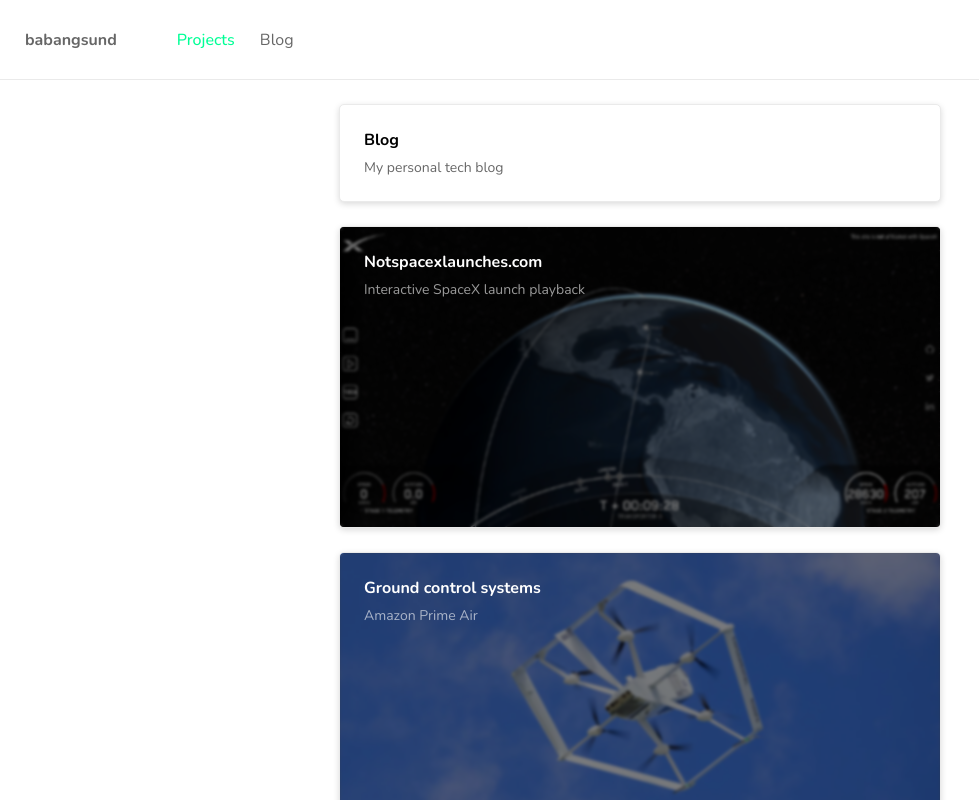
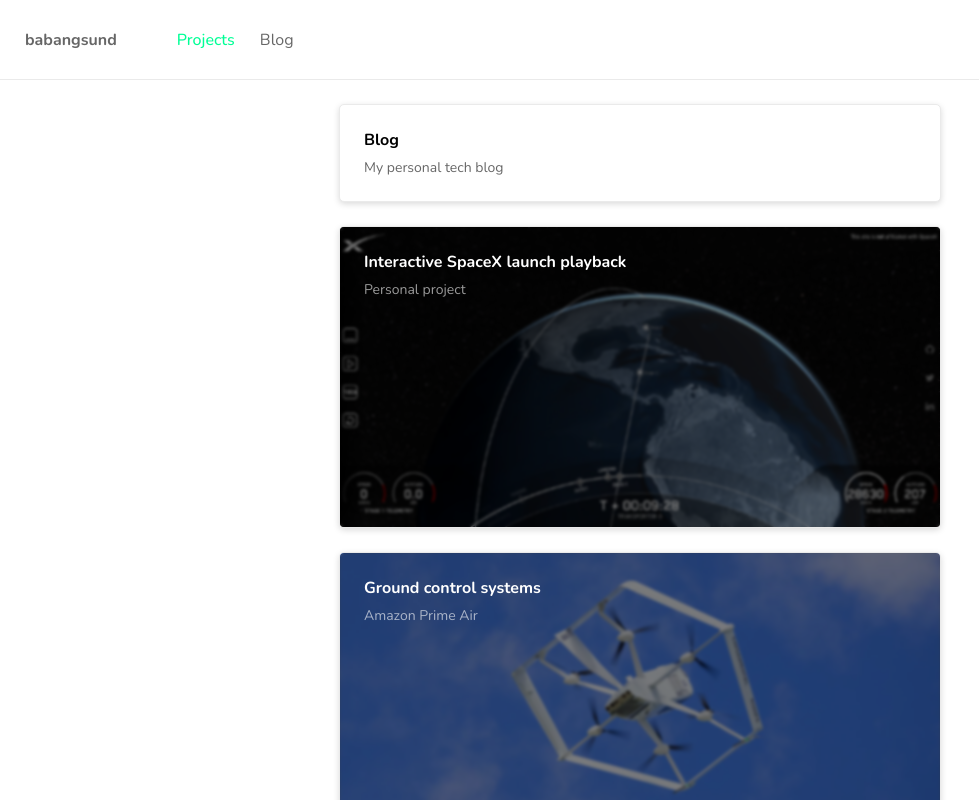
Before and after one commit to babangsund/babangsund.com, a Next.js app: page / in a window 1280 px wide. Shown: the top 800 px of the page, without its empty margins (0-979 px from the left). Built offline with nearby package versions, Linux system fonts and the light colour scheme.

Commit message:
Update personal project title card

```diff
--- a/pages/index.tsx
+++ b/pages/index.tsx
@@ -9,8 +9,8 @@
   },
   {
     href: "https://notspacexlaunches.com/",
-    title: "Notspacexlaunches.com",
-    description: "Interactive SpaceX launch playback",
+    title: "Interactive SpaceX launch playback",
+    description: "Personal project",
     backgroundImg: "/projects/notspacexlaunches.com.png",
     backgroundImgPriority: true,
   },
```
